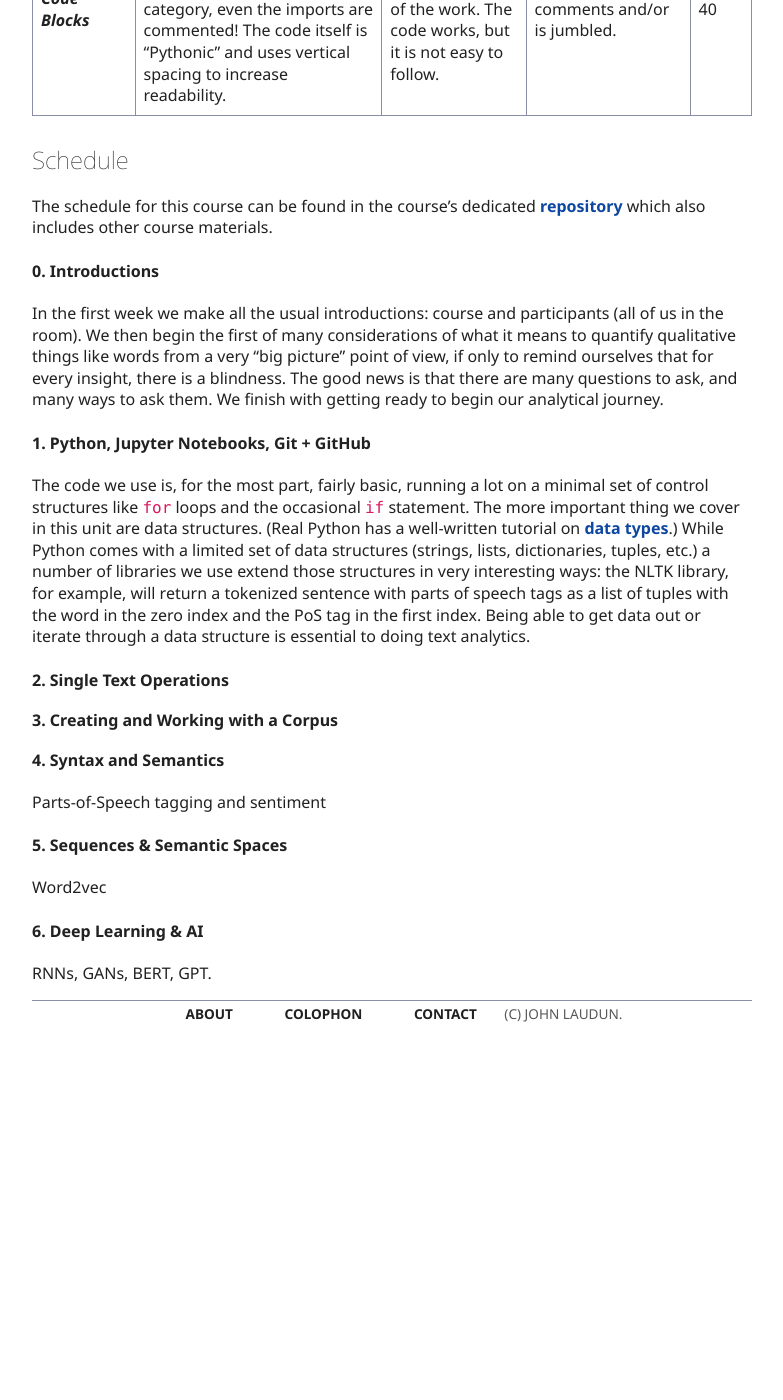
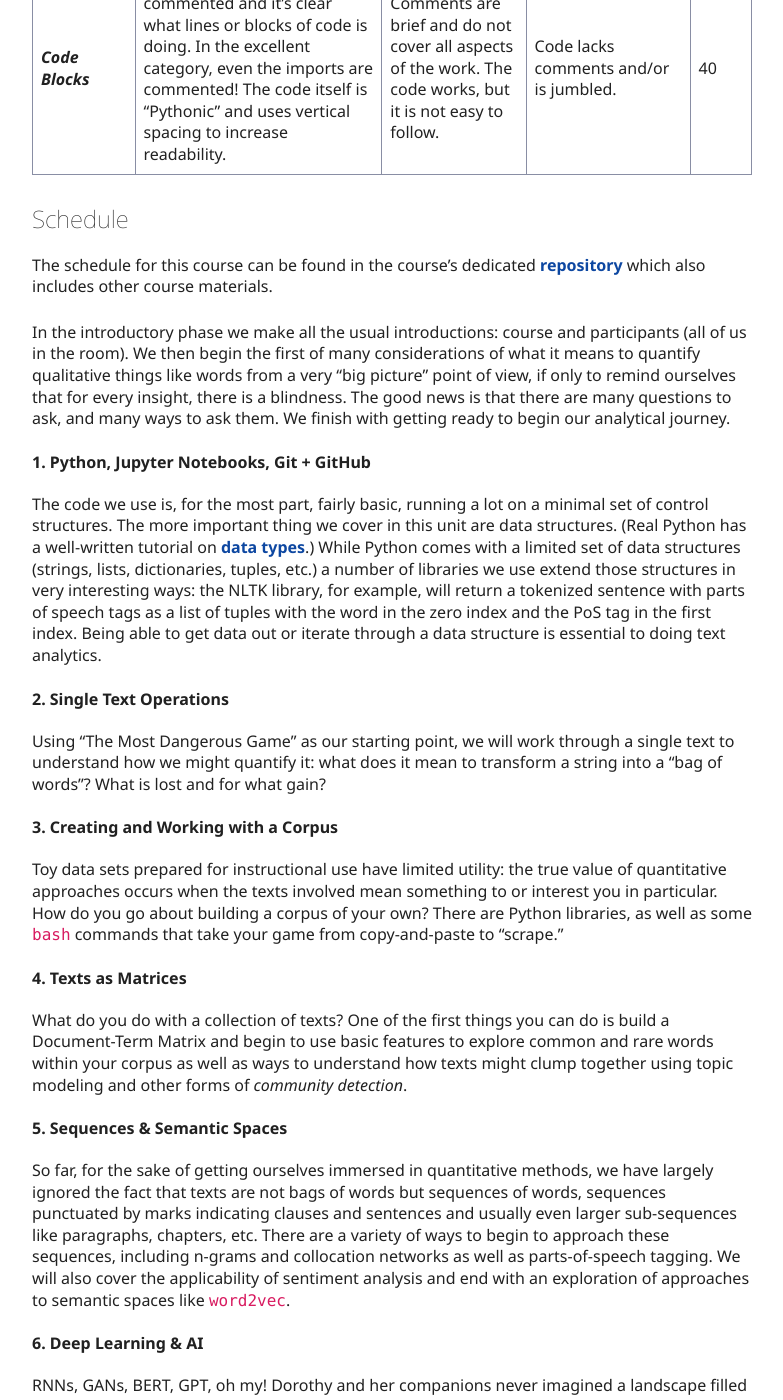
Before and after one commit to johnlaudun/jln, a Jekyll site: the page built from teaching/courses/370-ta/index.md, in a window 1280 px wide and 1400 px high, scrolled down 4892 px. Shown: the whole window, without its empty margins (248-1031 px from the left). Built offline with Jekyll 4.4.1, drawn with Linux system fonts in a browser that asks for light colours; before the commit the page ends 5934 px from its top, so only the background shows below that; some of the changed text lies outside the part shown.

Commit message:
Updated 370 schedules.

```diff
--- a/teaching/courses/370-ta/index.md
+++ b/teaching/courses/370-ta/index.md
@@ -131,7 +131,7 @@ you develop a corpus of your own, either individually or
 collaboratively, to perform some analysis, and to report your findings
 in a clear and cogent fashion. (See section on criteria below for details on how assignments are graded.)
 
-**Quizzes & Participation**. At various times during the semester participants are asked to write on topics that have been covered in the preceding weeks. The writing is sometimes on paper (usually individually) and sometimes it is on the whiteboard either with a group or to a group. The focus is not on neither correctness nor exactness but simply on talking your way through a problem. The assignments may include pseudo-code (and/or code) as well as comments that explain not only the code but the concepts and methods at stake. E.g., if a step in the overall workflow removes stopwords, participants are expected to explain how and why this is occurring.
+**Quizzes & Participation**. At various times during the semester participants are asked to write on topics that have been covered in the preceding weeks. The writing is sometimes on paper (usually individually) and sometimes it is on the whiteboard either with a group or to a group. The focus is on talking your way through a problem with clarity of process (and the practicality of the process) being the feature assessed. The assignments may include pseudo-code (and/or code) as well as comments that explain not only the code but the concepts and methods at stake. E.g., if a step in the overall workflow removes stopwords, participants are expected to explain how and why this is occurring.
 
 **Notebooks**. This course is really designed to produce a final project of various parts/phases. The plural in the assignment title reflects the multi-stage process in which sub-assemblies are put together in a sequence and feedback is provided, by both the instructor as well as other participants. The final version of the project, which may very well not be finished, gathers all the pieces into an assembly and the producer(s) of the project provide an explanation not only of the pieces and the assembly but also their response to feedback. Possible notebooks include:
 
@@ -145,11 +145,13 @@ in a clear and cogent fashion. (See section on criteria below for details on how
 
 #### Evaluation Criteria (same for all projects)
 
-**Code/Approach** (50%): Does the code produce useful results? Is it properly documented with #comments and doc strings? Does it use appropriate data structures?
+**Code/Approach** (50%): Does the code produce useful results? Is it properly documented with `# comments` and/or doc strings? Does it use appropriate data structures?
 
 **Write Up** (50%): Is it clear what was done and why? Does it adequately cite resources used? Does it adequately cite sources, references, and code adapted? Does it include some evaluation? Is there any analysis of errors? Does it point out any remaining issues? Is it formatted correctly?
 
 Assessment problems are generally open ended -- it is not expected that the student can solve them fully: the goal is to see how they approach the problem and understand it.
+
+#### Rubric
 
 | Dimension| Expected | Acceptable | Unworkable | Value |
 | -------- | -------- | ---------- | ---------- | ----- |
@@ -162,26 +164,28 @@ Assessment problems are generally open ended -- it is not expected that the stud
 
 The schedule for this course can be found in the course's dedicated [repository](https://github.com/johnlaudun/text-as-data) which also includes other course materials.
 
-### 0. Introductions
-
-In the first week we make all the usual introductions: course and participants (all of us in the room). We then begin the first of many considerations of what it means to quantify qualitative things like words from a very “big picture” point of view, if only to remind ourselves that for every insight, there is a blindness. The good news is that there are many questions to ask, and many ways to ask them. We finish with getting ready to begin our analytical journey.
+In the introductory phase we make all the usual introductions: course and participants (all of us in the room). We then begin the first of many considerations of what it means to quantify qualitative things like words from a very “big picture” point of view, if only to remind ourselves that for every insight, there is a blindness. The good news is that there are many questions to ask, and many ways to ask them. We finish with getting ready to begin our analytical journey.
 
 ### 1. Python, Jupyter Notebooks, Git + GitHub
 
-The code we use is, for the most part, fairly basic, running a lot on a minimal set of control structures like `for` loops and the occasional `if` statement. The more important thing we cover in this unit are data structures. (Real Python has a well-written tutorial on [data types](https://realpython.com/python-data-types/).) While Python comes with a limited set of data structures (strings, lists, dictionaries, tuples, etc.) a number of libraries we use extend those structures in very interesting ways: the NLTK library, for example, will return a tokenized sentence with parts of speech tags as a list of tuples with the word in the zero index and the PoS tag in the first index. Being able to get data out or iterate through a data structure is essential to doing text analytics.
+The code we use is, for the most part, fairly basic, running a lot on a minimal set of control structures. The more important thing we cover in this unit are data structures. (Real Python has a well-written tutorial on [data types](https://realpython.com/python-data-types/).) While Python comes with a limited set of data structures (strings, lists, dictionaries, tuples, etc.) a number of libraries we use extend those structures in very interesting ways: the NLTK library, for example, will return a tokenized sentence with parts of speech tags as a list of tuples with the word in the zero index and the PoS tag in the first index. Being able to get data out or iterate through a data structure is essential to doing text analytics.
 
 ### 2. Single Text Operations
 
+Using “The Most Dangerous Game” as our starting point, we will work through a single text to understand how we might quantify it: what does it mean to transform a string into a “bag of words”? What is lost and for what gain?
+
 ### 3. Creating and Working with a Corpus
 
-### 4. Syntax and Semantics
+Toy data sets prepared for instructional use have limited utility: the true value of quantitative approaches occurs when the texts involved mean something to or interest you in particular. How do you go about building a corpus of your own? There are Python libraries, as well as some `bash` commands that take your game from copy-and-paste to “scrape.”
 
-Parts-of-Speech tagging and sentiment
+### 4. Texts as Matrices
+
+What do you do with a collection of texts? One of the first things you can do is build a Document-Term Matrix and begin to use basic features to explore common and rare words within your corpus as well as ways to understand how texts might clump together using topic modeling and other forms of *community detection*.
 
 ### 5. Sequences & Semantic Spaces
 
-Word2vec
+So far, for the sake of getting ourselves immersed in quantitative methods, we have largely ignored the fact that texts are not bags of words but sequences of words, sequences punctuated by marks indicating clauses and sentences and usually even larger sub-sequences like paragraphs, chapters, etc. There are a variety of ways to begin to approach these sequences, including n-grams and collocation networks as well as parts-of-speech tagging. We will also cover the applicability of sentiment analysis and end with an exploration of approaches to semantic spaces like `word2vec`.
 
 ### 6. Deep Learning & AI
 
-RNNs, GANs, BERT, GPT.
+RNNs, GANs, BERT, GPT, oh my! Dorothy and her companions never imagined a landscape filled with neural networks, and yet that is exactly where much of the focus of NLP is. Building anything but the simplest neural network is beyond the scope of this course, but as the end of the course we attempt to build bridges between methods we have covered and the building blocks that go into large language models like recurrent neural networks.
```
